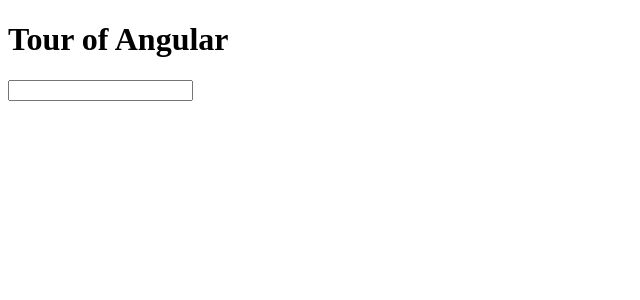
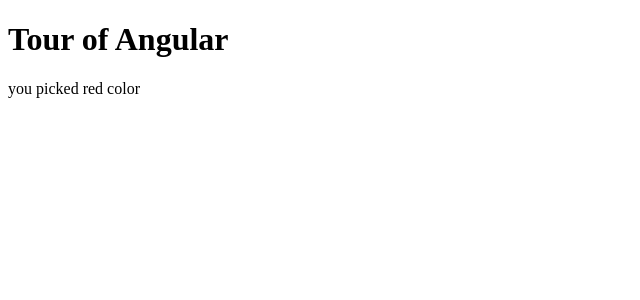
Before and after one commit to TiagoLima411/learning-angular5, an Angular app: page / in a window 1280 px wide. Shown: the top 300 px of the page, without its empty margins (0-640 px from the left). Built offline with nearby package versions, Linux system fonts and the light colour scheme.

Commit message:
ngSwitchCase

```diff
--- a/src/app/teste/teste.component.ts
+++ b/src/app/teste/teste.component.ts
@@ -3,16 +3,18 @@
 @Component({
   selector: 'app-teste',
   template: `
-    <input [(ngModel)]="name" type="text">
-    {{name}}
+    <div [ngSwitch]="color">
+      <div *ngSwitchCase="'red'"> you picked red color</div>
+      <div *ngSwitchCase="'blue'">you picked blue color</div>
+      <div *ngSwitchCase="'black'">you picked black color</div>
+    </div>
   `,
-  styles: [`
+  styles: [``]
+})
 
-  `]
-})
 export class TesteComponent implements OnInit {
 
-  public name = "";
+  public color = "red";
 
   constructor() { }
 
```
